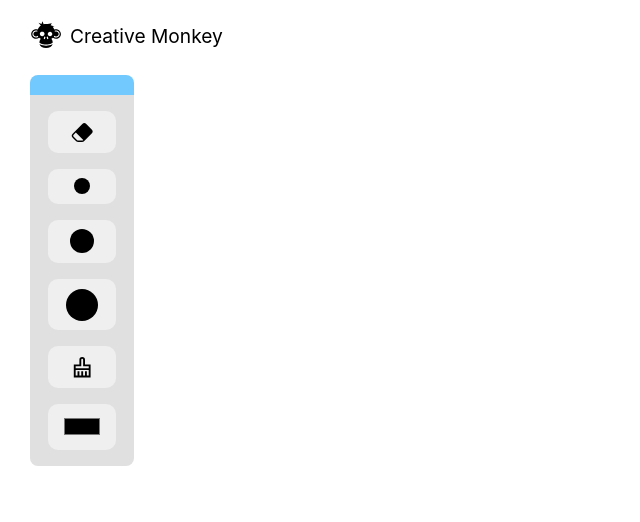
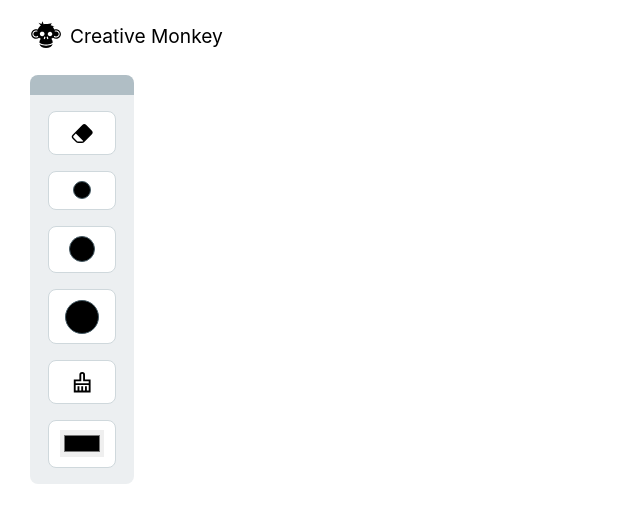
Before and after one commit to om202/creativemonkey-paint, a React (Create React App) app: page / in a window 1280 px wide. Shown: the top 522 px of the page, without its empty margins (0-640 px from the left). Built offline with nearby package versions, Linux system fonts and the light colour scheme.

Commit message:
color schema and default size initial

```diff
--- a/src/ButtonsGroup/ButtonsGroup.css
+++ b/src/ButtonsGroup/ButtonsGroup.css
@@ -1,19 +1,10 @@
-
-.buttons-style {
-  display: flex;
-  justify-content: center;
-  align-items: center;
-  border: none;
-  width: 4.3rem;
-  font-size: 1.4rem;
-  border-radius: 10px;
-  padding: 0.6rem;
-}
+@import url('../assets/colorScheme.css');
+@import url('../assets/defaultSizes.css');
 
 .buttons-group {
-  border-top: 20px solid rgb(114, 201, 254);
-  border-radius: 0.5rem;
-  background-color: #e0e0e0;
+  border-top: 20px solid var(--blueGrey200);
+  border-radius: var(--borderRadius);
+  background-color: var(--blueGrey50);
   display: flex;
   flex: 1 1 16;
   flex-wrap: wrap;
@@ -24,6 +15,19 @@
   width: 4.5rem;
   padding: 1rem;
   gap: 1rem;
+}
+
+.buttons-style {
+  display: flex;
+  justify-content: center;
+  align-items: center;
+  border: none;
+  width: 4.3rem;
+  border: 1px solid var(--blueGrey100);
+  background-color: var(--white);
+  font-size: 1.4rem;
+  border-radius: var(--borderRadius);
+  padding: 0.6rem;
 }
 
 #color-picker {
@@ -48,5 +52,6 @@
 
 
 .pencil {
+  border: 1px solid var(--blueGrey700);
   border-radius: 50%;
 }
--- /dev/null
+++ b/src/assets/colorScheme.css
@@ -0,0 +1,9 @@
+:root {
+  --blue: #1e90ff;
+  --white: #ffffff;
+  --black: #000000;
+  --blueGrey700: #455a64;
+  --blueGrey200: #b0bec5;
+  --blueGrey100: #CFD8DC;
+  --blueGrey50: #eceff1;
+}
--- /dev/null
+++ b/src/assets/defaultSizes.css
@@ -0,0 +1,3 @@
+:root {
+  --borderRadius: 8px;
+}
```
